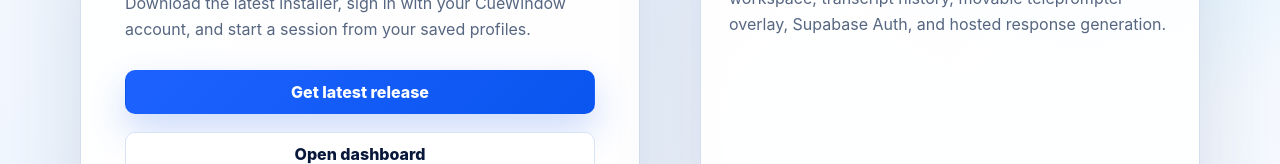
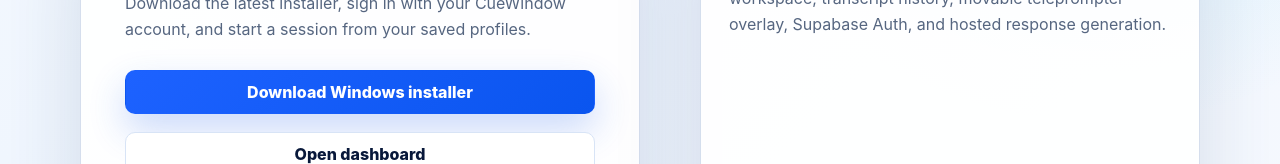
Before and after one commit to martinssplendour/cuewindow-web, a website: page public/download/index.html in a window 1280 px wide. Shown: the part 490-654 px from the top of the page. Drawn offline with Linux system fonts and the light colour scheme.

Commit message:
Add Windows installer download

```diff
--- a/public/download/index.html
+++ b/public/download/index.html
@@ -28,7 +28,7 @@
           <h1>Windows desktop app</h1>
           <p>Download the latest installer, sign in with your CueWindow account, and start a session from your saved profiles.</p>
           <div class="form">
-            <a class="button" href="https://github.com/martinssplendour/cuewindow/releases/latest" target="_blank" rel="noreferrer">Get latest release</a>
+            <a class="button" href="/downloads/CueWindow-Windows-Setup-0.1.2.zip" download>Download Windows installer</a>
             <a class="button-outline" href="/dashboard/">Open dashboard</a>
           </div>
           <ul class="release-list">
```
Also changed, not shown: 1 other file.
